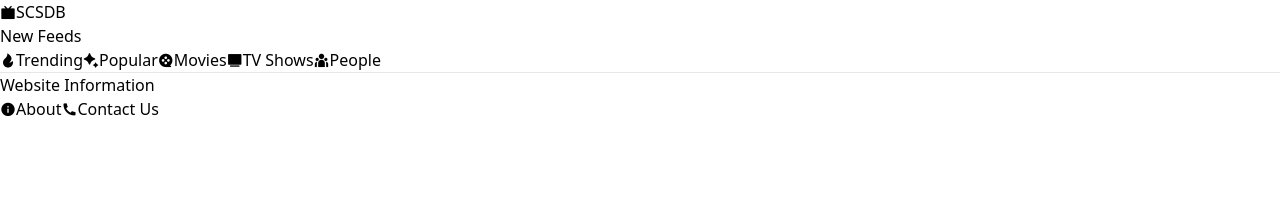
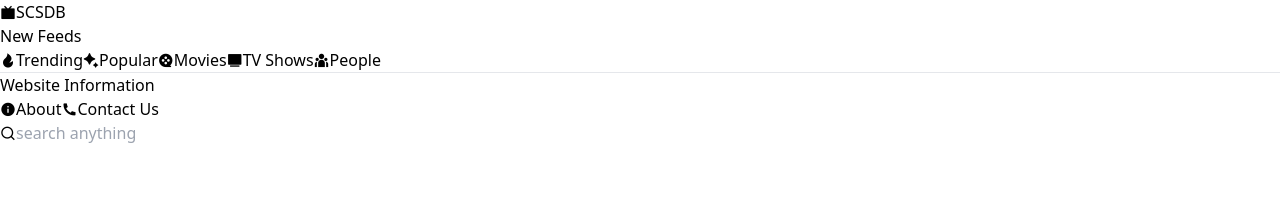
Before and after one commit to DEV-Gitanjali/Movie_App_React, a React (Vite) app: page / in a window 1280 px wide. Shown: the top 211 px of the page. Built offline with nearby package versions, Linux system fonts and the light colour scheme.

Commit message:
this code for topnav

```diff
--- a/src/Components/Home.jsx
+++ b/src/Components/Home.jsx
@@ -1,5 +1,6 @@
 import React from 'react'
 import Sidenav from '../templates/Sidenav'
+import Topnav from '../templates/Topnav'
 
 const  Home = () => {
     document.title  ="Homepage "
@@ -7,7 +8,9 @@
  return <>
 
  <Sidenav/>
- <div className='w-[80%] h-full '></div>
+ <div className='w-[80%] h-full '>
+    <Topnav/>
+ </div>
  </>
 }
 
--- a/src/index.css
+++ b/src/index.css
@@ -2,5 +2,20 @@
 @tailwind components;
 @tailwind utilities;
 
-/* primary-#F1E24 */
+/* primary-#1F1E24 */
 /* secondary-#6556CD */
+
+::-webkit-scrollbar{
+    height: 7px;
+    width: 7px;
+}
+
+::-webkit-scrollbar-thumb{
+    background: #181819;
+    border-radius: 10px;
+}
+
+::-webkit-scrollbar-thumb:hover{
+    background: #6556CD ;
+    border-radius: 10px;
+}
--- /dev/null
+++ b/src/templates/Topnav.jsx
@@ -0,0 +1,37 @@
+import { useState } from 'react';
+import { Link } from 'react-router-dom';
+
+
+const Topnav = () => {
+
+       const[query, setquery] = useState("");
+
+       console.log(query)
+
+  return (
+    <div className='w-full h-[10vh] relative flex justify-start  items-center  ml-[15%]'>
+        <i className="  text-zinc-400 text-2xl ri-search-line"></i>
+
+         <input   onChange={(e)=> setquery(e.target.value)}
+         value={query}
+
+         className=" w-[40%] mx-10 p-2 text-xl outline-none boder-none  bg-transparent text-zinc-200  "
+          type='text' placeholder='search anything' />
+          {query.length > 0 && (
+
+            <i onClick={() =>setquery("")} className="  text-zinc-400 text-3xl ri-close-fill"></i>
+          )}
+
+        <div className='w-[50%] max-h-[50vh]  bg-zinc-200 absolute top-[90%] overflow-auto border-rounded'>
+            {/* <Link  className='  hover:text-black hover:bg-zinc-300 duration-300 font-semibold  text-zinc-600 inline-block  w-[100%] p-8  flex justify-start items-center border-b-2 border-zinc-100  '>
+            <img src="" alt="" />
+             <span>Hello everyone</span>
+            </Link>  */}
+
+        </div>
+
+    </div>
+  )
+}
+
+export default Topnav
```
